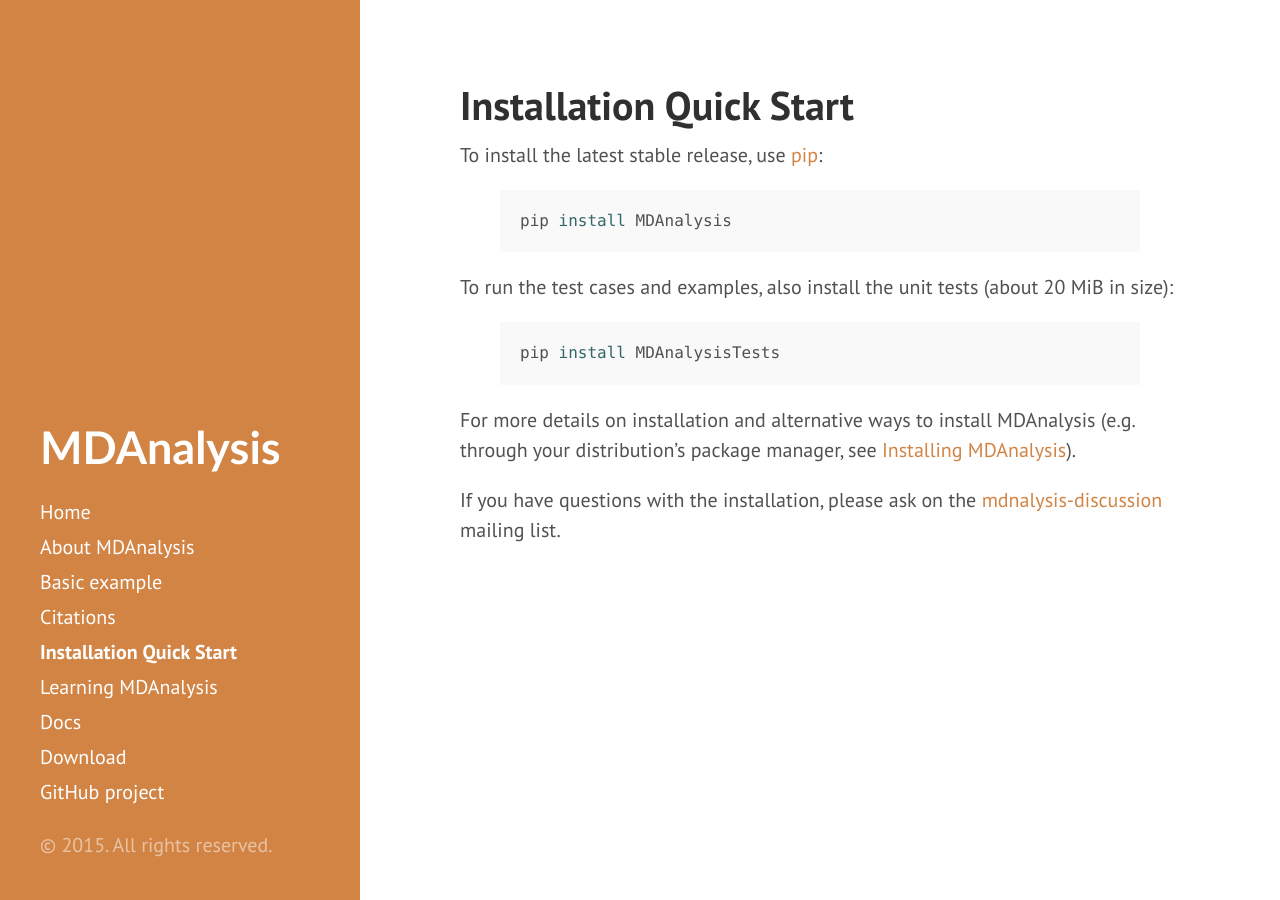
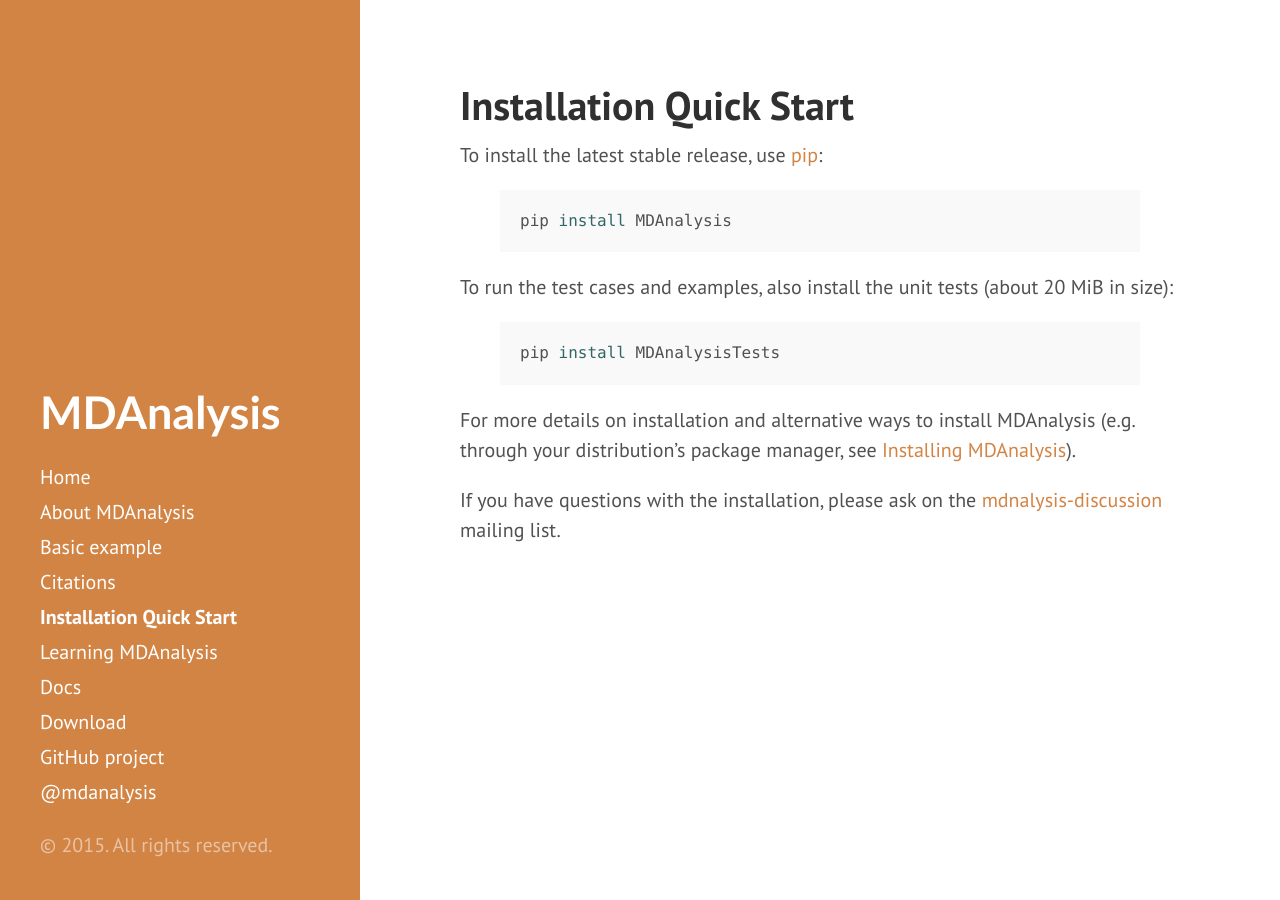
Before and after one commit to MDAnalysis/MDAnalysis.github.io, a Jekyll site: the page built from pages/installation_quick_start.md, in a window 1280 px wide. Built offline with Jekyll 4.4.1, drawn with Linux system fonts in a browser that asks for light colours; Markdown is read by kramdown in place of the engine named in the settings.

Commit message:
added twitter link to sidebar

```diff
--- a/_config.yml
+++ b/_config.yml
@@ -33,3 +33,6 @@ mailinglists:
   developer:
     name:         developer
     url:          http://groups.google.com/group/mdnalysis-devel
+twitter:
+  name:           mdanalysis
+  url:            https://twitter.com/mdanalysis
--- a/_includes/sidebar.html
+++ b/_includes/sidebar.html
@@ -28,10 +28,9 @@
       {% endfor %}
 
       <a class="sidebar-nav-item" href="{{ site.pypi.docs }}">Docs</a>
-      <!-- <a class="sidebar-nav-item" href="{{ site.github.repo }}/archive/v{{ site.version }}.zip">Download</a> -->
       <a class="sidebar-nav-item" href="{{ site.pypi.package }}">Download</a>
       <a class="sidebar-nav-item" href="{{ site.github.repo }}">GitHub project</a>
-      <!-- <span class="sidebar-nav-item">Currently v{{ site.version }}</span> -->
+      <a class="sidebar-nav-item" href="{{ site.twitter.url }}">@{{ site.twitter.name }}</a>
     </nav>
 
     <p>&copy; {{ site.time | date: '%Y' }}. All rights reserved.</p>
```
